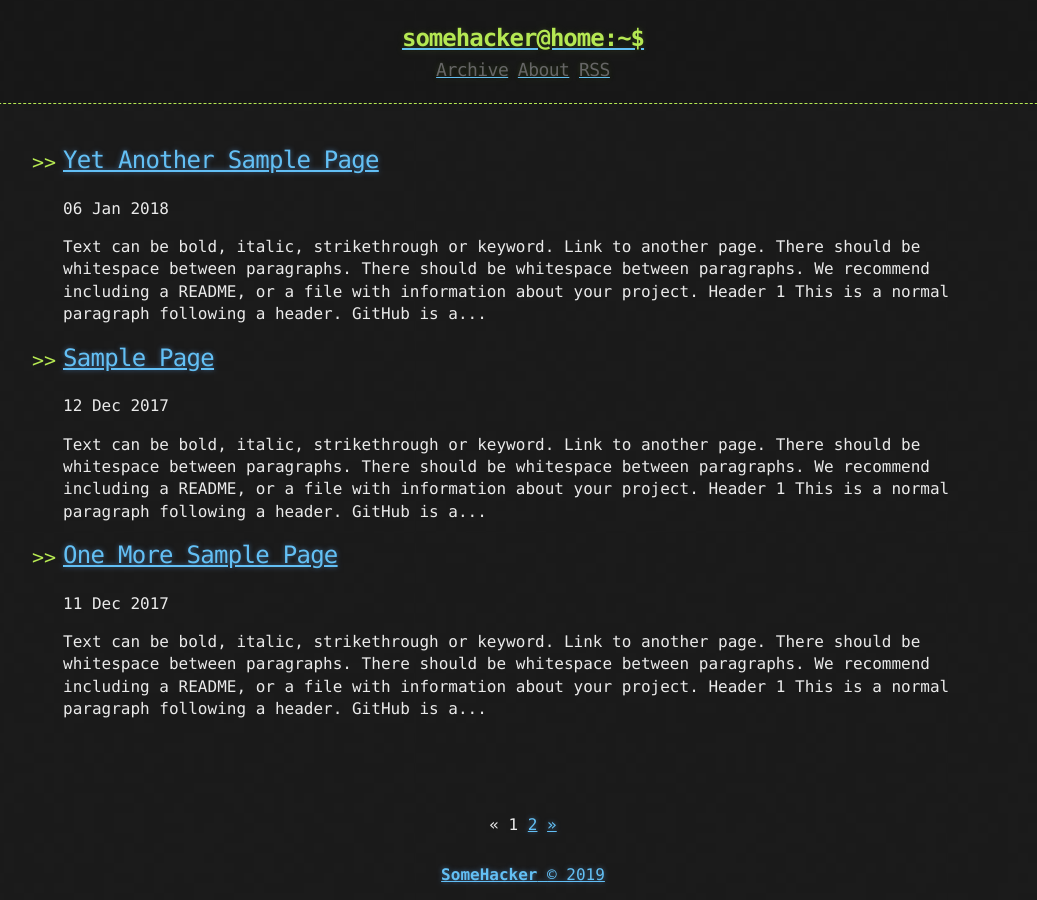
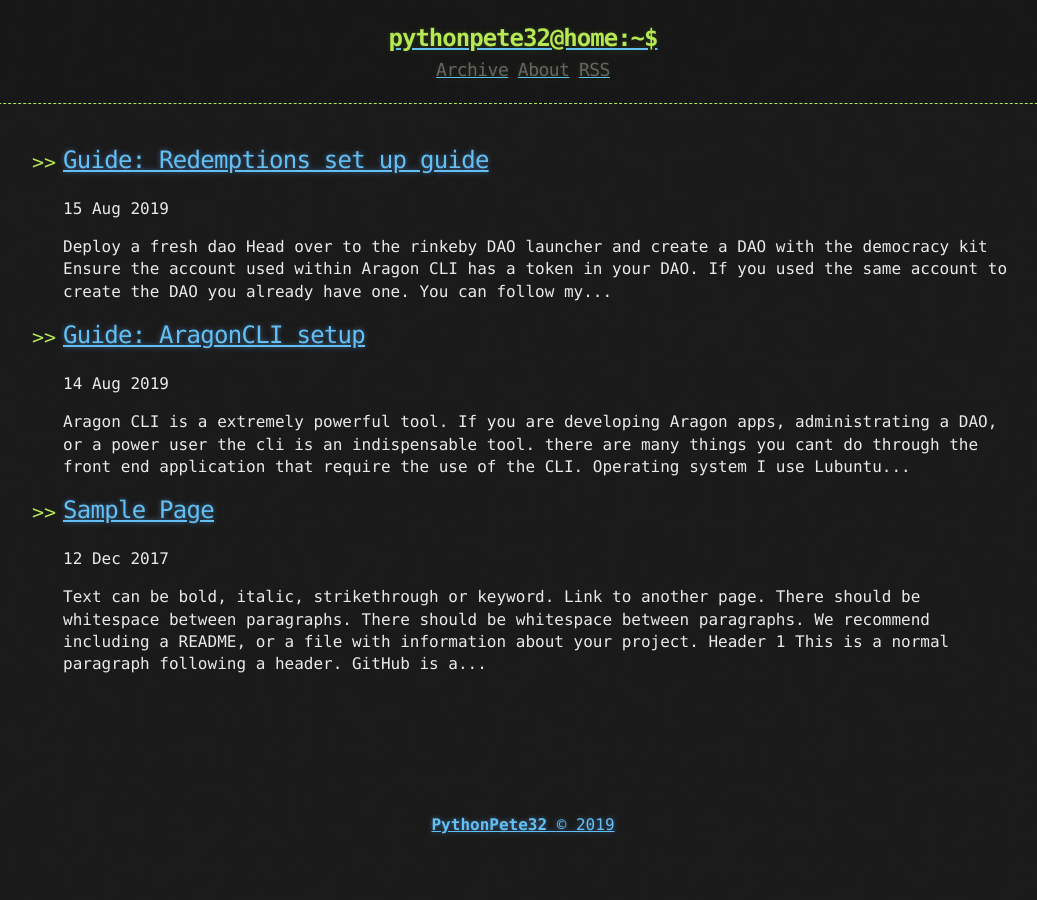
Before and after one commit to pythonpete32/blog, a Jekyll site: the page built from index.html, in a window 1280 px wide. Shown: the whole page, without its empty margins (117-1154 px from the left). Built offline with Jekyll 4.4.1, drawn with Linux system fonts in a browser that asks for light colours; the list of posts is cut into pages by our own code.

Commit message:
add 2 articles, format site

````diff
--- a/_config.yml
+++ b/_config.yml
@@ -1,9 +1,9 @@
-title: Hacker-Blog
-description: "A Jekyll Blog Theme For Hackers"
+title: PythonPete32
+description: "A Blog Theme about DAOs, DAO Architecture, and Cryptography"
 author:
-  name: "SomeHacker"
-  email: "someone@somewebsite.somedomain"
-  url: "https://ashishchaudhary.in/hacker-blog"
+  name: "PythonPete32"
+  email: "PythonPete32@gmail.com"
+  url: "http://pythonpete32.githib.io"
 
 baseurl: /
 
@@ -28,5 +28,5 @@ plugins:
   - jekyll-sitemap
 
 # Custom variables
-owner : "SomeHacker"
-year : "2018"
+owner: "PythonPete32"
+year: "2019"
--- a/_posts/2017-12-10-Another-Sample-Page.md
+++ /dev/null
@@ -1,124 +0,0 @@
----
-title: Another Sample Page
-published: true
----
-
-Text can be **bold**, _italic_, ~~strikethrough~~ or `keyword`.
-
-[Link to another page](another-page).
-
-There should be whitespace between paragraphs.
-
-There should be whitespace between paragraphs. We recommend including a README, or a file with information about your project.
-
-# [](#header-1)Header 1
-
-This is a normal paragraph following a header. GitHub is a code hosting platform for version control and collaboration. It lets you and others work together on projects from anywhere.
-
-## [](#header-2)Header 2
-
-> This is a blockquote following a header.
->
-> When something is important enough, you do it even if the odds are not in your favor.
-
-### [](#header-3)Header 3
-
-```js
-// Javascript code with syntax highlighting.
-var fun = function lang(l) {
-  dateformat.i18n = require('./lang/' + l)
-  return true;
-}
-```
-
-```ruby
-# Ruby code with syntax highlighting
-GitHubPages::Dependencies.gems.each do |gem, version|
-  s.add_dependency(gem, "= #{version}")
-end
-```
-
-#### [](#header-4)Header 4
-
-*   This is an unordered list following a header.
-*   This is an unordered list following a header.
-*   This is an unordered list following a header.
-
-##### [](#header-5)Header 5
-
-1.  This is an ordered list following a header.
-2.  This is an ordered list following a header.
-3.  This is an ordered list following a header.
-
-###### [](#header-6)Header 6
-
-| head1        | head two          | three |
-|:-------------|:------------------|:------|
-| ok           | good swedish fish | nice  |
-| out of stock | good and plenty   | nice  |
-| ok           | good `oreos`      | hmm   |
-| ok           | good `zoute` drop | yumm  |
-
-### There's a horizontal rule below this.
-
-* * *
-
-### Here is an unordered list:
-
-*   Item foo
-*   Item bar
-*   Item baz
-*   Item zip
-
-### And an ordered list:
-
-1.  Item one
-1.  Item two
-1.  Item three
-1.  Item four
-
-### And a nested list:
-
-- level 1 item
-  - level 2 item
-  - level 2 item
-    - level 3 item
-    - level 3 item
-- level 1 item
-  - level 2 item
-  - level 2 item
-  - level 2 item
-- level 1 item
-  - level 2 item
-  - level 2 item
-- level 1 item
-
-### Small image
-
-![](https://assets-cdn.github.com/images/icons/emoji/octocat.png)
-
-### Large image
-
-![](https://guides.github.com/activities/hello-world/branching.png)
-
-
-### Definition lists can be used with HTML syntax.
-
-<dl>
-<dt>Name</dt>
-<dd>Godzilla</dd>
-<dt>Born</dt>
-<dd>1952</dd>
-<dt>Birthplace</dt>
-<dd>Japan</dd>
-<dt>Color</dt>
-<dd>Green</dd>
-</dl>
-
-```
-Long, single-line code blocks should not wrap. They should horizontally scroll if they are too long. This line should be long enough to demonstrate this.
-```
-
-```
-The final element.
-```
--- a/_posts/2017-12-11-One-More-Sample-Page.md
+++ /dev/null
@@ -1,124 +0,0 @@
----
-title: One More Sample Page
-published: true
----
-
-Text can be **bold**, _italic_, ~~strikethrough~~ or `keyword`.
-
-[Link to another page](another-page).
-
-There should be whitespace between paragraphs.
-
-There should be whitespace between paragraphs. We recommend including a README, or a file with information about your project.
-
-# [](#header-1)Header 1
-
-This is a normal paragraph following a header. GitHub is a code hosting platform for version control and collaboration. It lets you and others work together on projects from anywhere.
-
-## [](#header-2)Header 2
-
-> This is a blockquote following a header.
->
-> When something is important enough, you do it even if the odds are not in your favor.
-
-### [](#header-3)Header 3
-
-```js
-// Javascript code with syntax highlighting.
-var fun = function lang(l) {
-  dateformat.i18n = require('./lang/' + l)
-  return true;
-}
-```
-
-```ruby
-# Ruby code with syntax highlighting
-GitHubPages::Dependencies.gems.each do |gem, version|
-  s.add_dependency(gem, "= #{version}")
-end
-```
-
-#### [](#header-4)Header 4
-
-*   This is an unordered list following a header.
-*   This is an unordered list following a header.
-*   This is an unordered list following a header.
-
-##### [](#header-5)Header 5
-
-1.  This is an ordered list following a header.
-2.  This is an ordered list following a header.
-3.  This is an ordered list following a header.
-
-###### [](#header-6)Header 6
-
-| head1        | head two          | three |
-|:-------------|:------------------|:------|
-| ok           | good swedish fish | nice  |
-| out of stock | good and plenty   | nice  |
-| ok           | good `oreos`      | hmm   |
-| ok           | good `zoute` drop | yumm  |
-
-### There's a horizontal rule below this.
-
-* * *
-
-### Here is an unordered list:
-
-*   Item foo
-*   Item bar
-*   Item baz
-*   Item zip
-
-### And an ordered list:
-
-1.  Item one
-1.  Item two
-1.  Item three
-1.  Item four
-
-### And a nested list:
-
-- level 1 item
-  - level 2 item
-  - level 2 item
-    - level 3 item
-    - level 3 item
-- level 1 item
-  - level 2 item
-  - level 2 item
-  - level 2 item
-- level 1 item
-  - level 2 item
-  - level 2 item
-- level 1 item
-
-### Small image
-
-![](https://assets-cdn.github.com/images/icons/emoji/octocat.png)
-
-### Large image
-
-![](https://guides.github.com/activities/hello-world/branching.png)
-
-
-### Definition lists can be used with HTML syntax.
-
-<dl>
-<dt>Name</dt>
-<dd>Godzilla</dd>
-<dt>Born</dt>
-<dd>1952</dd>
-<dt>Birthplace</dt>
-<dd>Japan</dd>
-<dt>Color</dt>
-<dd>Green</dd>
-</dl>
-
-```
-Long, single-line code blocks should not wrap. They should horizontally scroll if they are too long. This line should be long enough to demonstrate this.
-```
-
-```
-The final element.
-```
--- a/_posts/2017-12-12-Sample-Page.md
+++ b/_posts/2017-12-12-Sample-Page.md
@@ -15,7 +15,7 @@ There should be whitespace between paragraphs. We recommend including a README,
 
 This is a normal paragraph following a header. GitHub is a code hosting platform for version control and collaboration. It lets you and others work together on projects from anywhere.
 
-## [](#header-2)Header 2
+Header 2
 
 > This is a blockquote following a header.
 >
--- a/_posts/2018-01-06-Yet-Another-Sample-Page.md
+++ /dev/null
@@ -1,124 +0,0 @@
----
-title: Yet Another Sample Page
-published: true
----
-
-Text can be **bold**, _italic_, ~~strikethrough~~ or `keyword`.
-
-[Link to another page](another-page).
-
-There should be whitespace between paragraphs.
-
-There should be whitespace between paragraphs. We recommend including a README, or a file with information about your project.
-
-# [](#header-1)Header 1
-
-This is a normal paragraph following a header. GitHub is a code hosting platform for version control and collaboration. It lets you and others work together on projects from anywhere.
-
-## [](#header-2)Header 2
-
-> This is a blockquote following a header.
->
-> When something is important enough, you do it even if the odds are not in your favor.
-
-### [](#header-3)Header 3
-
-```js
-// Javascript code with syntax highlighting.
-var fun = function lang(l) {
-  dateformat.i18n = require('./lang/' + l)
-  return true;
-}
-```
-
-```ruby
-# Ruby code with syntax highlighting
-GitHubPages::Dependencies.gems.each do |gem, version|
-  s.add_dependency(gem, "= #{version}")
-end
-```
-
-#### [](#header-4)Header 4
-
-*   This is an unordered list following a header.
-*   This is an unordered list following a header.
-*   This is an unordered list following a header.
-
-##### [](#header-5)Header 5
-
-1.  This is an ordered list following a header.
-2.  This is an ordered list following a header.
-3.  This is an ordered list following a header.
-
-###### [](#header-6)Header 6
-
-| head1        | head two          | three |
-|:-------------|:------------------|:------|
-| ok           | good swedish fish | nice  |
-| out of stock | good and plenty   | nice  |
-| ok           | good `oreos`      | hmm   |
-| ok           | good `zoute` drop | yumm  |
-
-### There's a horizontal rule below this.
-
-* * *
-
-### Here is an unordered list:
-
-*   Item foo
-*   Item bar
-*   Item baz
-*   Item zip
-
-### And an ordered list:
-
-1.  Item one
-1.  Item two
-1.  Item three
-1.  Item four
-
-### And a nested list:
-
-- level 1 item
-  - level 2 item
-  - level 2 item
-    - level 3 item
-    - level 3 item
-- level 1 item
-  - level 2 item
-  - level 2 item
-  - level 2 item
-- level 1 item
-  - level 2 item
-  - level 2 item
-- level 1 item
-
-### Small image
-
-![](https://assets-cdn.github.com/images/icons/emoji/octocat.png)
-
-### Large image
-
-![](https://guides.github.com/activities/hello-world/branching.png)
-
-
-### Definition lists can be used with HTML syntax.
-
-<dl>
-<dt>Name</dt>
-<dd>Godzilla</dd>
-<dt>Born</dt>
-<dd>1952</dd>
-<dt>Birthplace</dt>
-<dd>Japan</dd>
-<dt>Color</dt>
-<dd>Green</dd>
-</dl>
-
-```
-Long, single-line code blocks should not wrap. They should horizontally scroll if they are too long. This line should be long enough to demonstrate this.
-```
-
-```
-The final element.
-```
--- /dev/null
+++ b/_posts/2019-08-14-guide_aragon-cli-setup.md
@@ -0,0 +1,172 @@
+---
+title: 'Guide: AragonCLI setup'
+published: true
+---
+
+Aragon CLI is a extremely powerful tool. If you are developing Aragon apps, administrating a DAO, or a power user the cli is an indispensable tool. there are many things you cant do through the front end application that require the use of the CLI.
+
+<br>
+
+## [](#header-2) Operating system
+
+I use Lubuntu but this should work on any Ubuntu/Debian setup. I haven't tested this on Mac but it should work too. If you're using windows :grimacing: this will probably work with Linux subsystem for windows but do your self a favour and just make the switch to Linux
+
+<br>
+
+## [](#header-2) Update your system
+
+First things first, update and upgrade your system
+
+<br>
+
+```
+sudo apt-get update && sudo apt-get upgrade
+```
+
+<br>
+
+## [](#header-2) Install global libraries
+
+Install the dependencies some if which are not obvious from the inevitable error messages you will run into if you just try to `npm install @aragon/cli`
+
+<br>
+
+```
+sudo apt install build-essential git python
+```
+
+<br>
+
+## [](#header-2) Install zsh (optional)
+
+While not necessary, you will be spending a lot of time in the terminal so you might as well make it look sexy. Along with zsh we will be installing `oh-my-zsh`, other than a good looking terminal, it makes life much easier with auto-completion and a bunch of plugins.
+
+If your using a cloud machine you will probably not have a password as you will be using ssh to connect. You will need it when installing `oh-my-zsh`.
+
+<br>
+
+```sh
+sudo passwd [your user name]
+```
+
+<br>
+
+Then install zsh
+
+<br>
+
+```sh
+sudo apt install zsh
+```
+
+<br>
+
+Now you can install the `oh my zsh` plugin
+
+<br>
+
+```sh
+curl -Lo install.sh https://raw.githubusercontent.com/robbyrussell/oh-my-zsh/master/tools/install.sh
+sh install.sh
+```
+
+It's worth exploring the plugins and themes on the [official repo](https://github.com/robbyrussell/oh-my-zsh/blob/master/README.md) but for now we can move
+
+<br>
+
+## [](#header-2) Install NVM
+
+While you can just install node manually, NVM makes managing your node installation much easier. Further more you can have more than one version installed at the same time, which is handy as some packages are not always compatible with all node versions. I'm using `10.15.3` this works well with everything and is a LTS version. If you skipped the above step replace `zsh` with `bash` at the end of the command
+
+<br>
+
+```sh
+curl -o- https://raw.githubusercontent.com/nvm-sh/nvm/v0.34.0/install.sh | zsh
+```
+
+<br>
+
+Open a new terminal window and install node
+
+<br>
+
+```sh
+nvm install 10.15.3
+```
+
+<br>
+
+## [](#header-2) Install Aragon CLI
+
+<br>
+
+```sh
+npm i -g @aragon/cli
+```
+
+<br>
+
+Since version `6.0.0` ipfs is not including with the cl so install it with
+
+<br>
+
+```sh
+aragon ipfs install
+```
+
+<br>
+
+## [](#header-2) Setting up cli
+
+Finally we need to set up a private key for use with the cli.
+
+Warning: **DO NOT USE A KEY YOU ALREADY HAVE REAL FUNDS IN**
+
+Create a new key and get some test net sth from the [rinkeby faucet](https://faucet.rinkeby.io/)
+
+Some times the `~/.aragon` file is not included in the installation which is a problem because that's where out private key goes.
+
+<br>
+
+```sh
+cd ~/.aragon
+```
+
+<br>
+
+If you get `file not found` run the dev chain first `aragon devchain` and try again
+
+Once your in the `~/.aragon` folder you need to crate a file that holds your private key.
+
+have a separate key for rinkeby ETH, when interacting with your DAO on the main net, i highly advise using a hardware wallet and frame
+
+Create a new the file for your rinkeby key
+
+<br>
+
+```sh
+nano ~/.aragon/rinkeby_key.json
+```
+
+<br>
+
+This will open a blank file, copy and paste the following replacing the text with your private key
+
+<br>
+
+```js
+{
+"rpc": "https://rinkeby.infura.io",
+"keys": ["put-your-priv-key-here"]
+}
+```
+
+<br>
+
+now test out your configuration by launching a DAO on rinkeby
+
+<br>
+
+```sh
+dao new --environment aragon:rinkeby
+```
--- /dev/null
+++ b/_posts/2019-08-15-guide_redemptions-setup.md
@@ -0,0 +1,129 @@
+---
+title: 'Guide: Redemptions set up guide'
+published: true
+---
+
+
+## [](#header-2) Deploy a fresh dao
+
+Head over to the [rinkeby DAO launcher](rinkeby.aragon.org) and create a DAO with the democracy kit
+
+
+Ensure the account used within  [Aragon CLI](https://hack.aragon.org/docs/cli-intro.html) has a token in your DAO. If you used the same account to create the DAO you already have one. You can follow my [setup guide here](_posts/2019-08-14-guide_aragon-cli-setup.md)
+
+
+Go to the settings tab where you will find the addresses for the DAO and its apps. For legibility of subsequent commands will set bash environment variable for these addresses:
+
+<br>
+
+```
+dao=[your DAO address]
+token=[your Token-manager address]
+voting=[your Voting-app address]
+vault=[your Vault-app address]
+```
+
+<br>
+
+## [](#header-2) Install Redemptions App
+
+Redemptions has been published to APM on rinkeby at `redemptions.open.aragonpm.eth`
+
+To deploy to an organization you will use the Aragon CLI
+
+<br/>
+
+```sh
+aragon dao install $dao redemptions.open.aragonpm.eth --app-init-args $vault $token --environment aragon:rinkeby
+```
+<br/>
+
+The default setup of the democracy DAO is for a vote of the token holders to take place before actions are executed. Head over to the voting app and you will see a new vote
+
+
+## [](#header-2) Set up Permissions
+
+Before the Redemptions app displays in the UI you must set a permission on it. First, get the address of the Redemptions app
+
+<br/>
+
+```sh
+dao apps $dao --all --environment aragon:rinkeby
+```
+<br/>
+
+Next, copy the proxy address of the permissionless app and create another environment variable
+
+<br/>
+
+ ```sh
+redemptions=[redemptions-address]
+```
+
+<br/>
+
+Three permissions need to be created for the Redemptions app to function properly
+
+- `REDEEM_ROLE`
+- `ADD_TOKEN_ROLE`
+- `REMOVE_TOKEN_ROLE`
+
+After setting one of these roles the Redemptions App will appear in the UI
+
+<br/>
+
+```sh
+dao acl create $dao $redemptions REDEEM_ROLE $token $voting --environment aragon:rinkeby
+```
+
+<br/>
+
+This grants token holders the permission to redeem tokens and sets the voting app as the controller. Again like the rest of the commands that change state, you must first vote before the action takes affect.
+
+<br/>
+
+```sh
+dao acl create $dao $redemptions ADD_TOKEN_ROLE $voting $voting --environment aragon:rinkeby
+```
+
+<br/>
+
+This grants the voting app the permission to add tokens to the list of redeemable tokens and sets it as the controller
+
+<br/>
+
+```sh
+dao acl create $dao $redemptions REMOVE_TOKEN_ROLE $token $voting --environment aragon:rinkeby
+```
+
+<br/>
+
+This grants the voting app the permission to remove tokens from the list of redeemable tokens and sets it as the controller
+
+<br/>
+
+The Redemptions app must also have the `TRANSFER_ROLE` permission on `Vault` and the `BURN_ROLE` permission on the `Token Manager`.
+
+<br/>
+
+```sh
+dao acl create $dao $token BURN_ROLE $redemptions $voting --environment aragon:rinkeby
+```
+<br/>
+
+```sh
+dao acl create $dao $vault TRANSFER_ROLE $redemptions $voting --environment aragon:rinkeby
+```
+
+<br/>
+
+## [](#header-2) Testing the Redemptions app
+Before we test out Redemptions, we are going to need some tokens to redeem and some assets to redeem them for
+
+Go back to the settings tab and press the request tokens button a few times. This will deposit some tokens into the vault.
+
+Open the finance app and you will see a number of deposits, you will need the contract address of the tokens you want to add to redemptions.
+
+Choose one of the transactions and view it on etherscan, find the contract address, copy it and head over to the redemptions app.
+
+Click add token and paste in the contract address.
````
Also changed, not shown: about.md (+1 -1 lines), _includes/links.html (line endings or trailing spaces), 2 other files.
